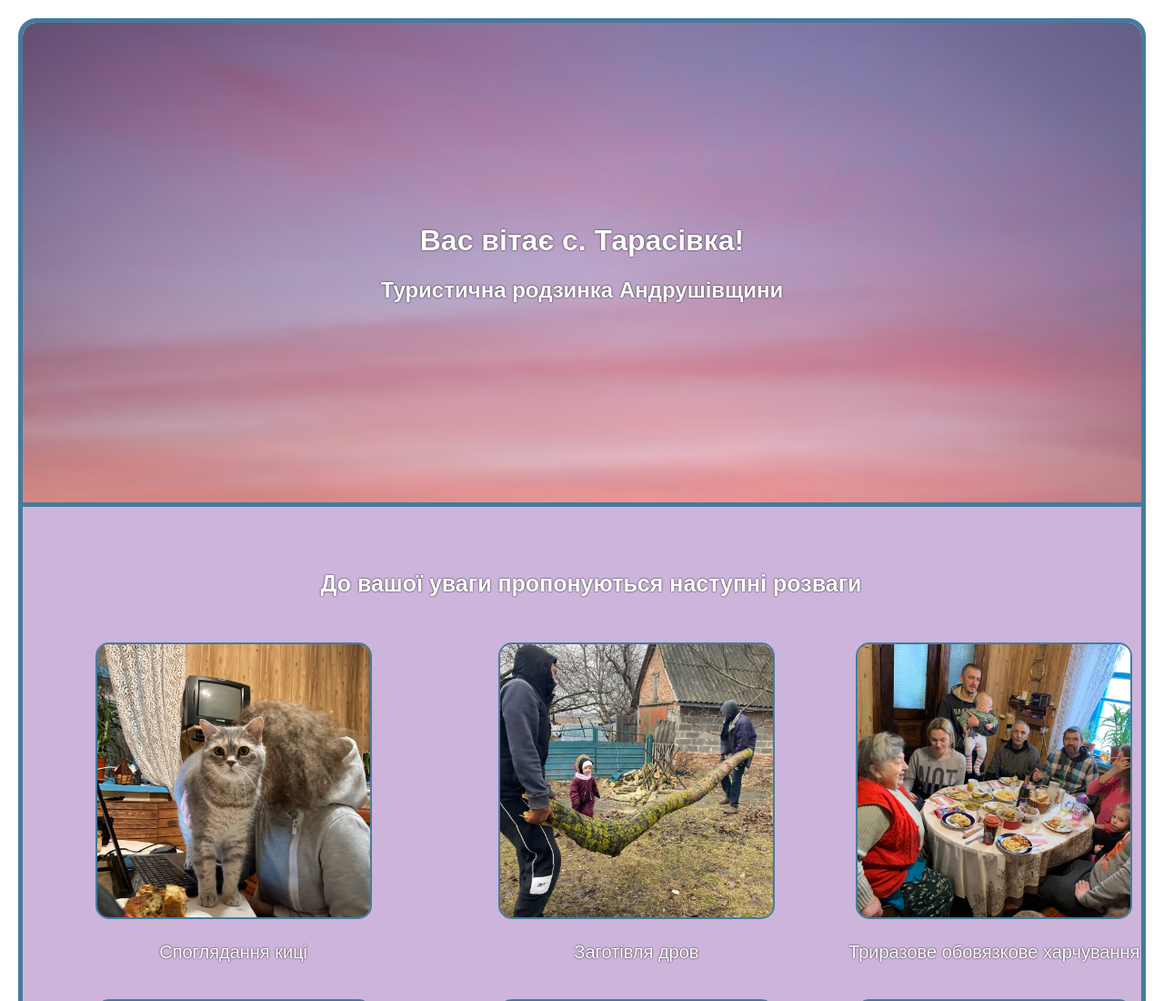
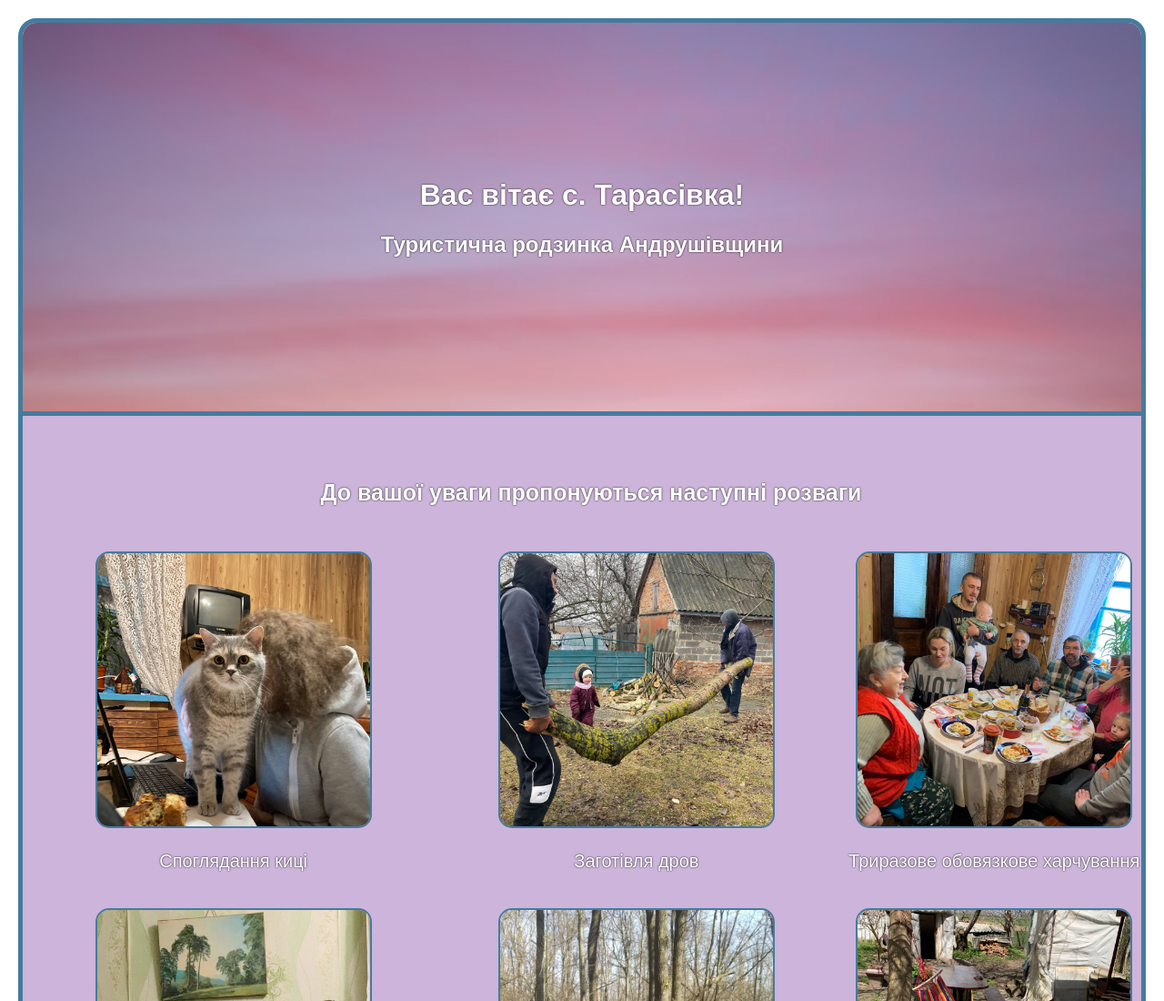
Before and after one commit to springdmitry/cooler_tarasivka, a website built with Vite: page index.html in a window 1280 px wide. Shown: the top 1100 px of the page at 91% size. Built offline with nearby package versions, Linux system fonts and the light colour scheme.

Commit message:
Update styles.css
change #hero padding

```diff
--- a/styles.css
+++ b/styles.css
@@ -20,7 +20,7 @@ body {
 }
 
 #hero {
-    padding: 200px 0 200px;
+    padding: 150px 0;
     background-image: url("images/sunset.jpg");
     background-size: cover;
     background-position: center;
```
